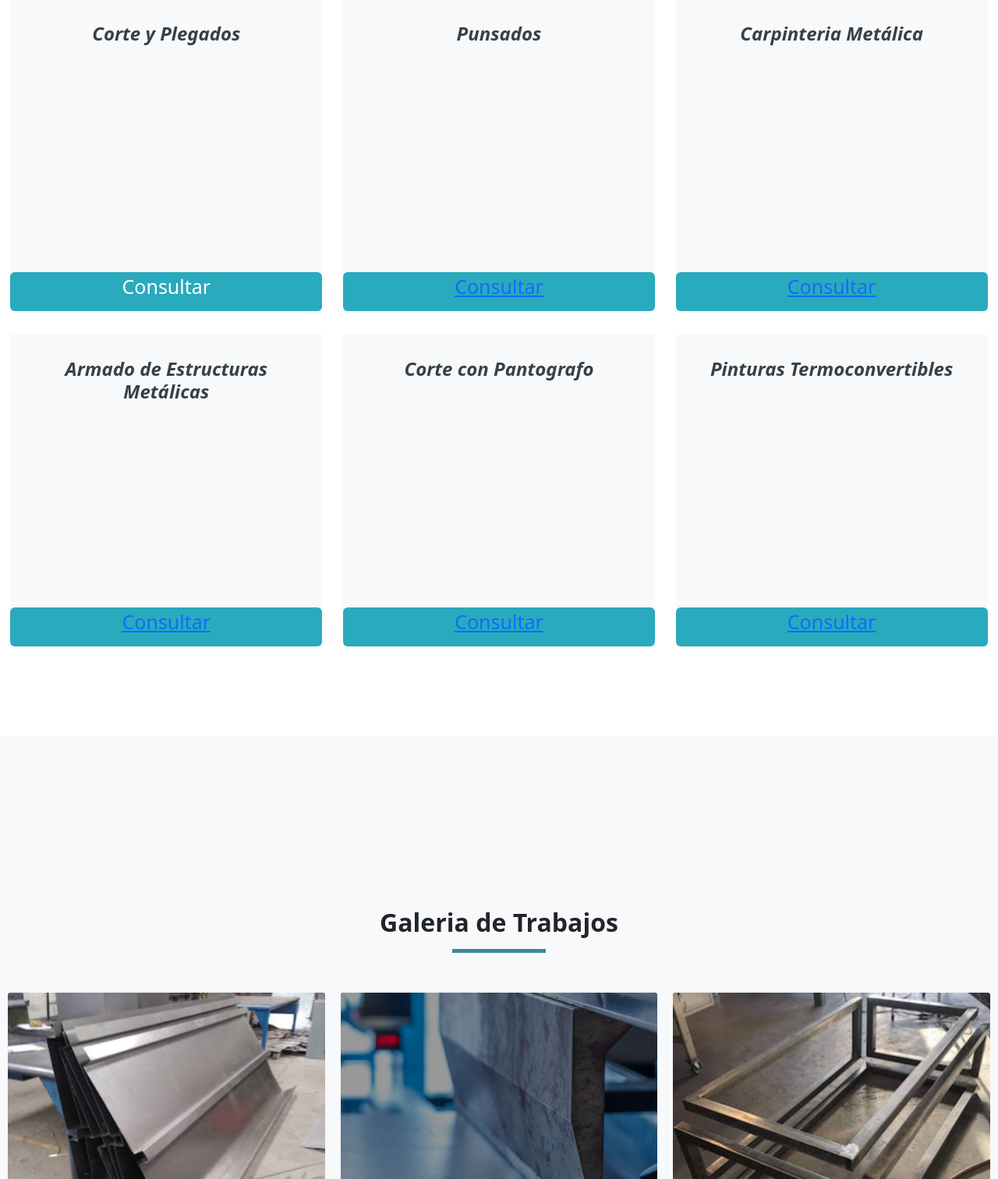
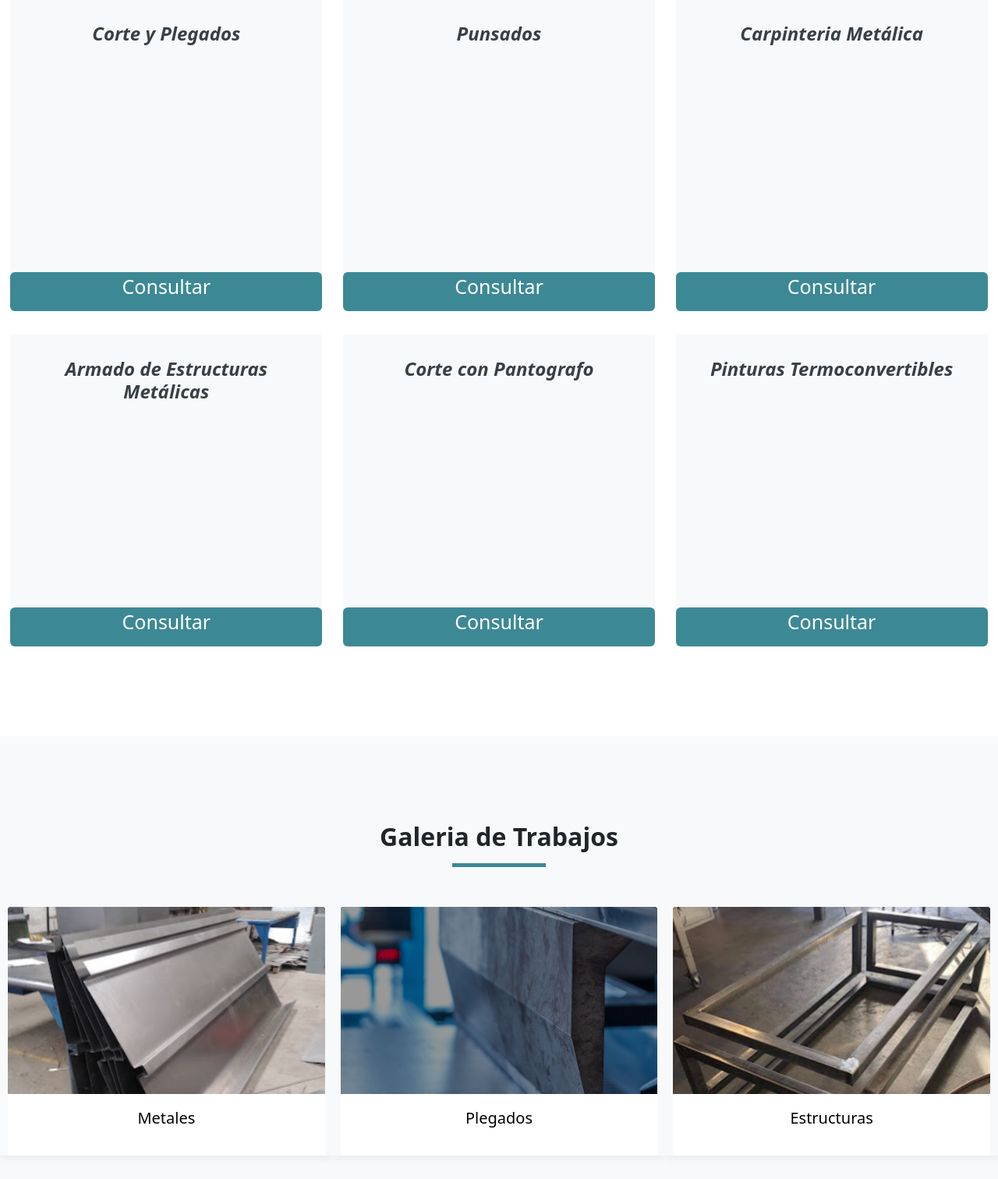
Before and after one commit to zEstebanz/MendoPleg, a PHP site: page / in a window 1280 px wide. Shown: the part 1034-2546 px from the top of the page at 78% size. Run offline with PHP 8.4, Linux system fonts and the light colour scheme; some libraries are stand-ins or nearby versions.

Commit message:
Nuevas Modificaciones

```diff
--- a/index.html
+++ b/index.html
@@ -111,9 +111,9 @@
                         <h4>Corte y Plegados</h4>
                     </i>
                 </div>
-
-                <a href="contacto.html" class="button">Consultar</a>
-
+                <div>
+                    <a href="contacto.html" class="button">Consultar</a>
+                </div>
             </div>
             <!-- Fin Box -->
 
@@ -124,8 +124,8 @@
                     </i>
                 </div>
 
-                <div class="button">
-                    <a href="#form">Consultar</a>
+                <div>
+                    <a href="contacto.html" class="button">Consultar</a>
                 </div>
             </div>
 
@@ -136,8 +136,8 @@
                     </i>
                 </div>
 
-                <div class="button">
-                    <a href="#form">Consultar</a>
+                <div>
+                    <a href="contacto.html" class="button">Consultar</a>
                 </div>
             </div>
 
@@ -148,8 +148,8 @@
                     </i>
                 </div>
 
-                <div class="button">
-                    <a href="#form">Consultar</a>
+                <div>
+                    <a href="contacto.html" class="button">Consultar</a>
                 </div>
             </div>
 
@@ -160,8 +160,8 @@
                     </i>
                 </div>
 
-                <div class="button">
-                    <a href="#form">Consultar</a>
+                <div>
+                    <a href="contacto.html" class="button">Consultar</a>
                 </div>
             </div>
 
@@ -172,8 +172,8 @@
                     </i>
                 </div>
 
-                <div class="button">
-                    <a href="#form">Consultar</a>
+                <div>
+                    <a href="contacto.html" class="button">Consultar</a>
                 </div>
             </div>
 
@@ -186,7 +186,7 @@
         <div class="contenedor">
 
             <div class="titulo-central">
-                <h1 class="titulo-central">Galeria de Trabajos</h1>
+                <h1>Galeria de Trabajos</h1>
             </div>
 
 
@@ -455,14 +455,17 @@
     <!-- Nuestros Clientes -->
     <section class="nuestros-clientes" id="clientes">
         <div class="contenedor">
+
             <div class="titulo-central">
                 <h1>Nuestros Clientes</h1>
+            </div>
+
+            <div class="text-info">
                 <p class="info-client">Entre nuestros clientes se encuentran importantes empresas Provinciales,
                     Nacionales e
                     Internacionales,
                     destacándonos en la manufactura de insumos metálúrgicos a empresas petroleras.
                 </p>
-                <br>
             </div>
 
             <div class="box-2">
@@ -537,11 +540,16 @@
                         <li><i></i> Godoy Cruz - Mendoza - Argentina </li>
                         <li><i></i> Horarios de Atención: Lun-Vie 8:30-17:30</li>
                     </ul>
+<!--
                     <iframe
+                        src="https://www.google.com/maps/embed?pb=!1m14!1m8!1m3!1d26789.067429160077!2d-68.826305!3d-32.934282!3m2!1i1024!2i768!4f13.1!3m3!1m2!1s0x0%3A0x34c956f0c6d178e1!2sInd%20Mendopleg%20S.A.!5e0!3m2!1ses!2sus!4v1672017040930!5m2!1ses!2sus"
+                        width="400" height="300" style="border:0;" allowfullscreen="" loading="lazy"
+                        referrerpolicy="no-referrer-when-downgrade"></iframe> -->
+
+                    <!-- <iframe
                         src="https://www.google.com/maps/embed?pb=!1m14!1m8!1m3!1d6697.278745048111!2d-68.826226!3d-32.934125!3m2!1i1024!2i768!4f13.1!3m3!1m2!1s0x0%3A0x34c956f0c6d178e1!2sInd%20Mendopleg%20S.A.!5e0!3m2!1ses!2sus!4v1668796006722!5m2!1ses!2sus"
                         allowfullscreen="" loading="lazy" class="map"
-                        referrerpolicy="no-referrer-when-downgrade"></iframe>
-
+                        referrerpolicy="no-referrer-when-downgrade"></iframe> -->
                 </div>
             </div>
 
@@ -623,6 +631,6 @@
 </body>
 
 <script src=" src/js/gotop.js"></script>
-<script src="src/js/enviar.js"></script>
+                <script src="src/js/enviar.js"></script>
 
 </html>
--- a/src/scss/app.css
+++ b/src/scss/app.css
@@ -118,14 +118,17 @@ body {
   font-weight: 500;
   bottom: 0;
   position: absolute;
-  background-color: #2aaabd;
+  background-color: #3c8995;
   width: 100%;
   height: 50px;
   border-radius: 6px;
   border-color: #000;
 }
 .services .button:hover {
-  box-shadow: 0px 0 25px 0 #1cb9d1;
+  background: #3c8995;
+  color: #fff;
+  outline: 0;
+  box-shadow: 0px 0 25px 0 rgba(27, 124, 138, 0.662745098);
 }
 
 /* Nuestros clientes*/
@@ -140,6 +143,11 @@ body {
 .nuestros-clientes img {
   padding: 50px;
   width: 40vh;
+}
+.nuestros-clientes .info-client {
+  color: #000;
+  font-size: large;
+  font-size: 25px;
 }
 
 /* Button WhatsApp */
--- a/src/scss/app.scss
+++ b/src/scss/app.scss
@@ -138,16 +138,21 @@ body {
 
         bottom: 0;
         position: absolute;
-        background-color: #2aaabd;
+        background-color: #3c8995;
         width: 100%;
         height: 50px;
         border-radius: 6px;
         border-color: #000;
+
     }
 
-    .button:hover {
-        box-shadow: 0px 0 25px 0 #1cb9d1;;
+    .button:hover{
+        background: #3c8995;
+        color: #fff;
+        outline: 0;
+        box-shadow: 0px 0 25px 0 #1b7c8aa9;
     }
+
 }
 
 /* Nuestros clientes*/
@@ -163,6 +168,11 @@ body {
     img {
         padding: 50px;
         width: 40vh;
+    }
+    .info-client{
+        color: #000;
+        font-size: large;
+        font-size: 25px;
     }
 }
 
```
Also changed, not shown: 1 other file.
